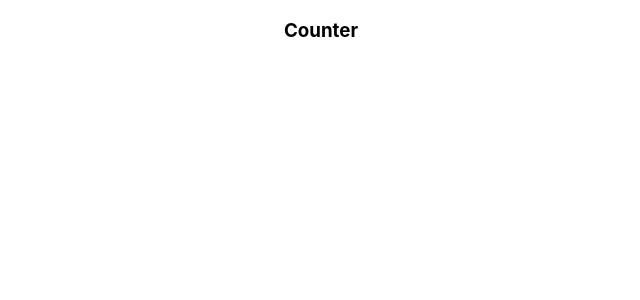
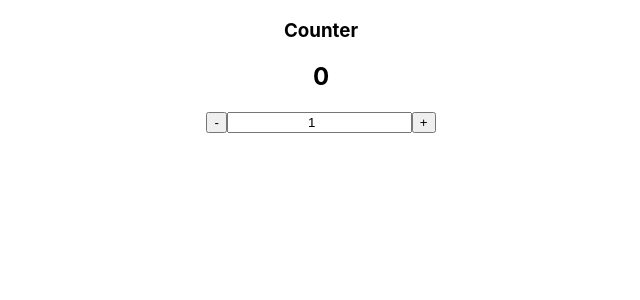
Before and after one commit to IlyaKrapivnoy/Unit-Testing-02, a React (Create React App) app: page / in a window 1280 px wide. Shown: the top 300 px of the page, without its empty margins (319-959 px from the left). Built offline with nearby package versions, Linux system fonts and the light colour scheme.

Commit message:
add elements described in tests

```diff
--- /dev/null
+++ b/src/Counter/Counter.css
@@ -0,0 +1,3 @@
+.text-center {
+    text-align: center;
+}
--- a/src/Counter/Counter.jsx
+++ b/src/Counter/Counter.jsx
@@ -1,7 +1,24 @@
-import React from 'react';
+import React, { useState } from 'react';
+import './Counter.css';
 
 const Counter = () => {
-    return <h3 data-testid='header'>Counter</h3>;
+    const [counterValue, setCounterValue] = useState(0);
+    const [inputValue, setInputValue] = useState(1);
+
+    return (
+        <div>
+            <h3 data-testid='header'>Counter</h3>
+            <h2 data-testid='counter'>{counterValue}</h2>
+            <button data-testid='subtract-btn'>-</button>
+            <input
+                type='number'
+                data-testid='input'
+                value={inputValue}
+                className='text-center'
+            />
+            <button data-testid='add-btn'>+</button>
+        </div>
+    );
 };
 
 export default Counter;
```
